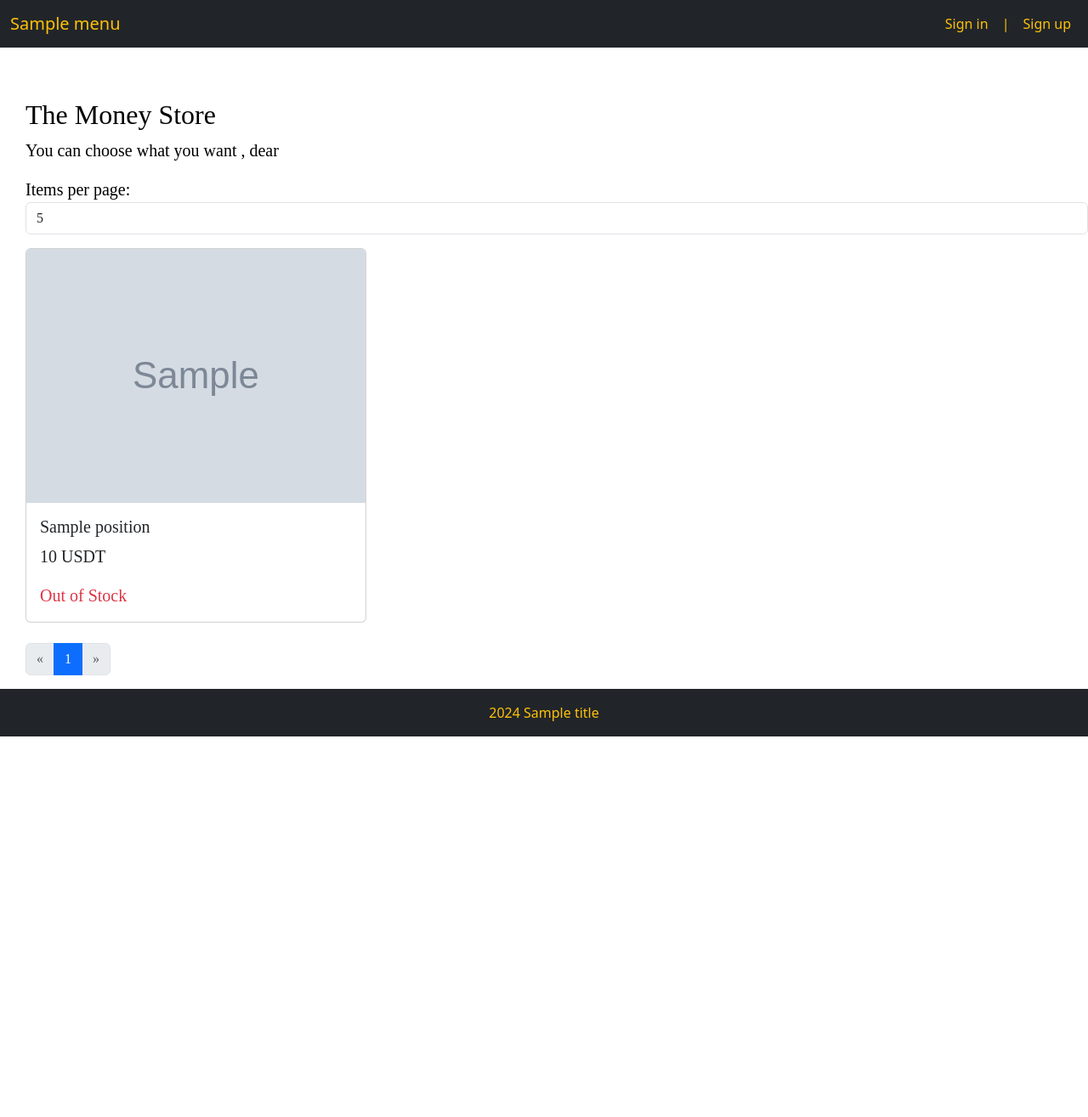
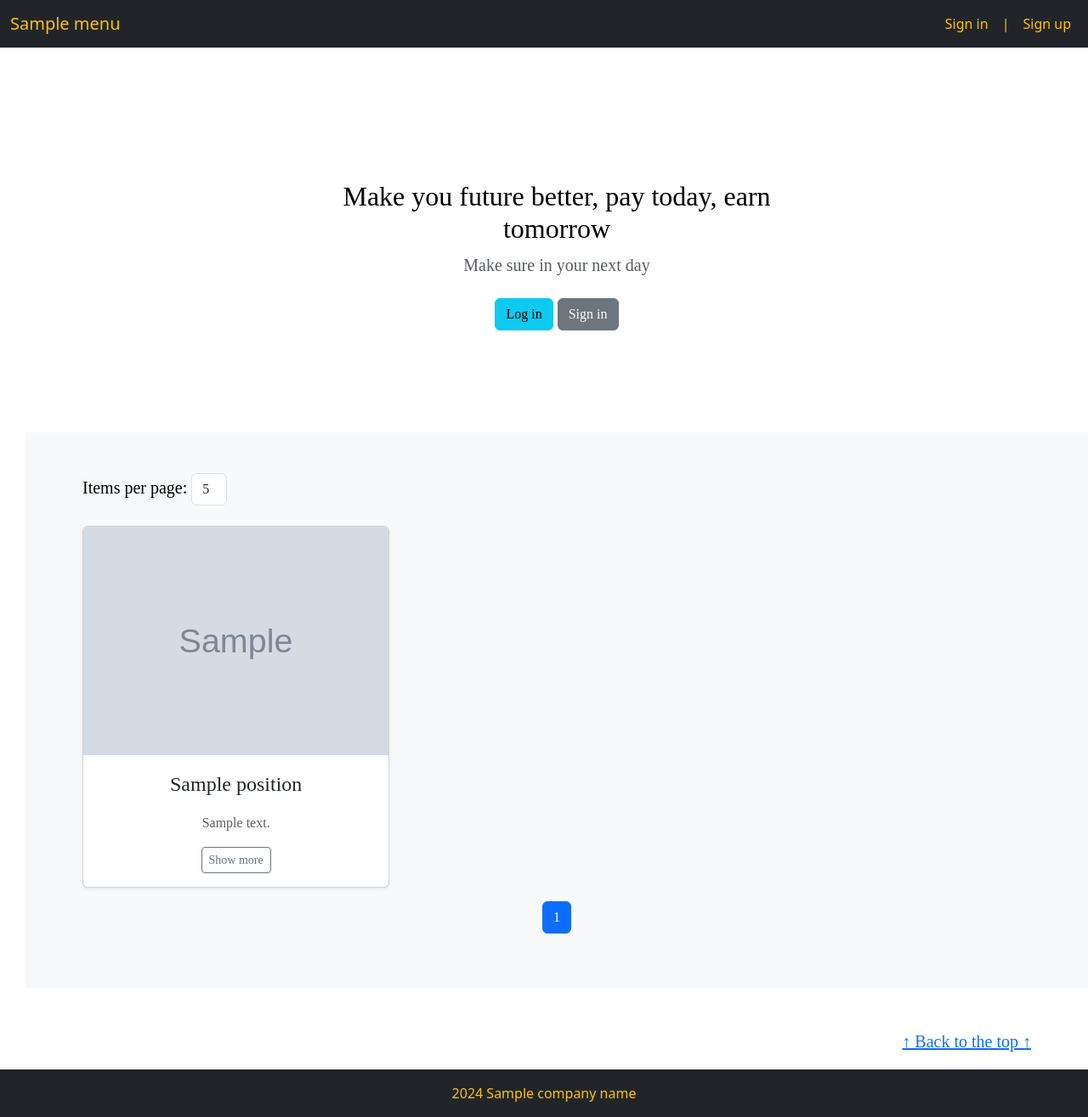
Before and after one commit to simonods/the_money_store, a Django app: template ancor_site/get_got/templates/get_got/the_money_store.html in a window 1280 px wide. Shown: the whole page at 85% size. Before the commit the page ends 867 px from the top, so only its background shows below. Run offline with Django 5.2, Linux system fonts and the light colour scheme; the template is opened without the code that fills it: most values are stand-ins (such as "Sample title", 1, 10 or a date in 2020); grey boxes marked "Sample" are stand-in pictures; some libraries are stand-ins or nearby versions.

Commit message:
Add images to positions, make settings for change owner info, repair views and edit templates

```diff
--- a/ancor_site/get_got/admin.py
+++ b/ancor_site/get_got/admin.py
@@ -1,5 +1,4 @@
 from django.contrib import admin
-
 from .models import *
 
 
--- a/ancor_site/get_got/models.py
+++ b/ancor_site/get_got/models.py
@@ -77,7 +77,7 @@ class Position(models.Model):
     is_published = models.BooleanField(default=False)
     category = models.ForeignKey('CategoryPosition', on_delete=models.PROTECT, null=True)
     user = models.ForeignKey(UserInfo, verbose_name='Користувач', on_delete=models.CASCADE)
-    image = models.ImageField(upload_to='images/', blank=True)
+    image = models.ImageField(upload_to='images/', blank=True, default='images/img_not_found.jpg')
     price_usdt = models.DecimalField(max_digits=27, decimal_places=8)
 
     def __str__(self):
--- /dev/null
+++ b/ancor_site/get_got/owner_info.py
@@ -0,0 +1,4 @@
+
+# General owner information
+
+company_name = 'Solana Market'
--- a/ancor_site/get_got/templates/get_got/base_en.html
+++ b/ancor_site/get_got/templates/get_got/base_en.html
@@ -2,7 +2,7 @@
 {% load static %}
 <html>
 <head>
-    <title>{{title}}</title>
+    <title>{{ company_name }}</title>
     <meta http-equiv="Content-Type" content="text/html; charset=utf-8">
     <link rel="shortcut icon" href="{% static 'get_got/images/main.ico' %}" type="image/x-icon"/>
     <meta name="viewport" content="width=device-width, initial-scale=1.0">
@@ -72,7 +72,7 @@
 <!-- footer -->
 <footer class="footer mt-auto py-3 bg-dark text-warning">
   <div class="container text-center">
-    <span class="text-warning">2024 {{ title }}</span>
+    <span class="text-warning">2024 {{ company_name }}</span>
   </div>
 </footer>
 </body>
--- a/ancor_site/get_got/templates/get_got/the_money_store.html
+++ b/ancor_site/get_got/templates/get_got/the_money_store.html
@@ -1,80 +1,127 @@
 {% extends 'get_got/base_en.html' %}
+<html lang="en">
+<head>
+  <meta charset="UTF-8">
+  <meta name="viewport" content="width=device-width, initial-scale=1.0">
+  <title>Marketplace Positions</title>
+  <link href="https://stackpath.bootstrapcdn.com/bootstrap/4.5.2/css/bootstrap.min.css" rel="stylesheet">
+</head>
+<body>
+
+{% load static %}
 {% block content %}
-{% load static %}
-  <header>
-    <h1>The Money Store</h1>
-  </header>
 <main>
-    <section>
-      <p>You can choose what you want , dear {{ user.username }}</p>
-        <form method="get" class="form-inline mb-3">
-    <label for="per_page" class="mr-2">Items per page:</label>
-    <select name="per_page" id="per_page" class="form-control mr-2" onchange="this.form.submit()">
-        <option value="5" {% if per_page == '5' %}selected{% endif %}>5</option>
-        <option value="10" {% if per_page == '10' %}selected{% endif %}>10</option>
-        <option value="20" {% if per_page == '20' %}selected{% endif %}>20</option>
+  <section class="py-5 text-center container">
+    <div class="row py-lg-5">
+      <div class="col-lg-6 col-md-8 mx-auto">
+        <h1 class="fw-light">Make you future better, pay today, earn tomorrow</h1>
+        <p class="lead text-muted">Make sure in your next day</p>
+
+        {% if not request.user.is_authenticated %}
+        <p>
+          <a href="{% url 'login' %}" class="btn btn-info my-2">Log in</a>
+          <a href="{% url 'register' %}" class="btn btn-secondary my-2">Sign in</a>
+        </p>
+        {% endif %}
+
+      </div>
+    </div>
+  </section>
+
+  <div class="album py-5 bg-light">
+    <div class="container">
+      <form method="GET" class="mb-4">
+        <div class="form-group">
+          <label for="per_page">Items per page:</label>
+          <select id="per_page" name="per_page" class="form-control w-auto d-inline" onchange="this.form.submit()">
+            <option value="5"  {% if per_page == 5 %} selected{% endif %}>5</option>
+            <option value="10" {% if per_page == 10 %} selected{% endif %}>10</option>
+            <option value="20" {% if per_page == 20 %} selected{% endif %}>20</option>
           </select>
+        </div>
       </form>
 
-<div class="row">
+      <div class="row row-cols-1 row-cols-sm-2 row-cols-md-3 g-3">
+
         {% for position in page_obj %}
-    <div class="col-md-4 mb-4">
-        <div class="card h-100">
-            <img src="{{ position.image.image.url }}" class="card-img-top" alt="{{ position.title }}">
+        <div class="col">
+          <div class="card shadow-sm">
+
+            {% if position.image.url %}
+            <img src="{{ position.image.url }}" class="bd-placeholder-img card-img-top" width="100%" height="200">
+            {% else %}
+            <svg class="bd-placeholder-img card-img-top" width="100%" height="225" xmlns="http://www.w3.org/2000/svg" role="img" aria-label="Placeholder: Ескіз" preserveAspectRatio="xMidYMid slice" focusable="false"><title>Placeholder</title><rect width="100%" height="100%" fill="#55595c"></rect><text x="50%" y="50%" fill="#eceeef" dy=".3em">Ескіз</text></svg>
+            {% endif %}
+
             <div class="card-body">
-                <h5 class="card-title">{{ position.title }}</h5>
-                <p class="card-text">{{ position.price_usdt }} USDT</p>
-                <p class="card-text">
-                    {% if position.is_published %}
-                    <span class="text-success">In Stock</span>
-                    {% else %}
-                    <span class="text-danger">Out of Stock</span>
-                    {% endif %}
-                </p>
+              <p class="text-center fs-4">{{ position.title }}</p>
+              <p class="text-center text-muted fs-6">{{ position.describe }}</p>
+              <div class="d-flex justify-content-center align-items-center">
+                  <button type="button" class="btn btn-sm btn-outline-secondary">Show more</button>
+              </div>
             </div>
           </div>
         </div>
         {% endfor %}
+
       </div>
 
-<!-- Пагинация -->
+      <!-- Pagination -->
       <nav aria-label="Page navigation">
-    <ul class="pagination">
+        <p></p>
+        <ul class="pagination justify-content-center">
+
           {% if page_obj.has_previous %}
           <li class="page-item">
-            <a class="page-link" href="?page={{ page_obj.previous_page_number }}&per_page={{ per_page }}" aria-label="Previous">
+            <a class="page-link" href="?page=1&items_per_page={{ items_per_page }}" aria-label="First">
+              <span aria-hidden="true">&laquo;&laquo;</span>
+            </a>
+          </li>
+          <li class="page-item">
+            <a class="page-link" href="?page={{ page_obj.previous_page_number }}&items_per_page={{ items_per_page }}" aria-label="Previous">
               <span aria-hidden="true">&laquo;</span>
             </a>
-        </li>
-        {% else %}
-        <li class="page-item disabled">
-            <span class="page-link" aria-label="Previous">
-                <span aria-hidden="true">&laquo;</span>
-            </span>
           </li>
           {% endif %}
 
           {% for num in page_obj.paginator.page_range %}
           <li class="page-item {% if page_obj.number == num %}active{% endif %}">
-            <a class="page-link" href="?page={{ num }}&per_page={{ per_page }}">{{ num }}</a>
+            <a class="page-link" href="?page={{ num }}&items_per_page={{ items_per_page }}">{{ num }}</a>
           </li>
           {% endfor %}
 
           {% if page_obj.has_next %}
           <li class="page-item">
-            <a class="page-link" href="?page={{ page_obj.next_page_number }}&per_page={{ per_page }}" aria-label="Next">
+            <a class="page-link" href="?page={{ page_obj.next_page_number }}&items_per_page={{ items_per_page }}" aria-label="Next">
               <span aria-hidden="true">&raquo;</span>
             </a>
           </li>
-        {% else %}
-        <li class="page-item disabled">
-            <span class="page-link" aria-label="Next">
-                <span aria-hidden="true">&raquo;</span>
-            </span>
+          <li class="page-item">
+            <a class="page-link" href="?page={{ page_obj.paginator.num_pages }}&items_per_page={{ items_per_page }}" aria-label="Last">
+              <span aria-hidden="true">&raquo;&raquo;</span>
+            </a>
           </li>
           {% endif %}
+
         </ul>
       </nav>
-    </section>
+    </div>
+  </div>
 </main>
+
+<footer class="text-muted py-5">
+  <div class="container">
+    <p class="float-end mb-2">
+      <a href="#">↑ Back to the top ↑</a>
+    </p>
+  </div>
+</footer>
+
 {% endblock %}
+
+<script src="https://code.jquery.com/jquery-3.5.1.slim.min.js"></script>
+<script src="https://cdn.jsdelivr.net/npm/@popperjs/core@2.5.4/dist/umd/popper.min.js"></script>
+<script src="https://stackpath.bootstrapcdn.com/bootstrap/4.5.2/js/bootstrap.min.js"></script>
+
+</body>
+</html>
```
Also changed, not shown: ancor_site/get_got/routers.py (added, +9 -0 lines), ancor_site/get_got/templates/get_got/image_list.html (deleted, +0 -26 lines), ancor_site/get_got/templates/get_got/main_page.html (+4 -4 lines), ancor_site/get_got/templates/get_got/upload_image.html (deleted, +0 -20 lines), ancor_site/get_got/urls.py (+4 -10 lines), ancor_site/get_got/utils.py (+17 -1 lines), ancor_site/get_got/views.py (+20 -41 lines). Lines whose indentation alone changed are shown as unchanged.
